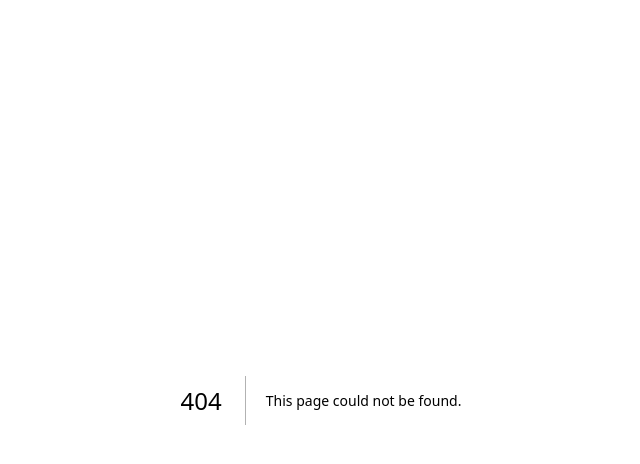
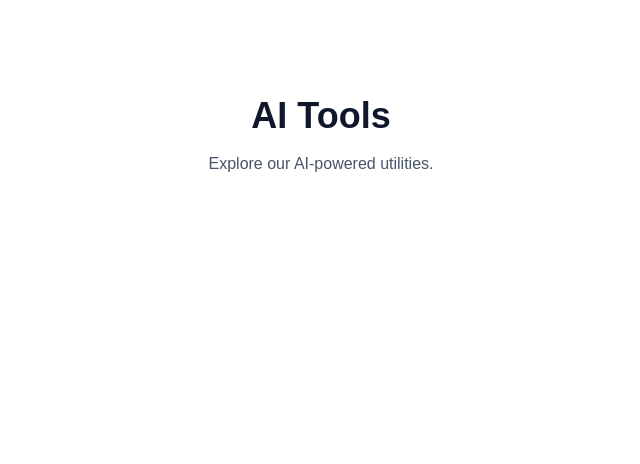
Before and after one commit to expelon/bitviron_saas, a Next.js app: page /ai-tools in a window 1280 px wide. Before the commit this address had no page. Shown: the top 464 px of the page, without its empty margins (319-959 px from the left). Built offline with nearby package versions, Linux system fonts and the light colour scheme.

Commit message:
add all pages

```diff
--- /dev/null
+++ b/app/about/page.tsx
@@ -0,0 +1,10 @@
+import React from 'react';
+
+export default function AboutPage() {
+    return (
+        <div className="min-h-screen pt-24 px-6 flex flex-col items-center">
+            <h1 className="text-4xl font-bold text-slate-900 mb-4">About Us</h1>
+            <p className="text-slate-600">Learn more about Bitviron.</p>
+        </div>
+    );
+}
--- /dev/null
+++ b/app/ai-tools/page.tsx
@@ -0,0 +1,10 @@
+import React from 'react';
+
+export default function AIToolsPage() {
+    return (
+        <div className="min-h-screen pt-24 px-6 flex flex-col items-center">
+            <h1 className="text-4xl font-bold text-slate-900 mb-4">AI Tools</h1>
+            <p className="text-slate-600">Explore our AI-powered utilities.</p>
+        </div>
+    );
+}
--- /dev/null
+++ b/app/blog/page.tsx
@@ -0,0 +1,10 @@
+import React from 'react';
+
+export default function BlogPage() {
+    return (
+        <div className="min-h-screen pt-24 px-6 flex flex-col items-center">
+            <h1 className="text-4xl font-bold text-slate-900 mb-4">Blog</h1>
+            <p className="text-slate-600">Latest updates coming soon.</p>
+        </div>
+    );
+}
--- /dev/null
+++ b/app/category/page.tsx
@@ -0,0 +1,10 @@
+import React from 'react';
+
+export default function CategoryPage() {
+    return (
+        <div className="min-h-screen pt-24 px-6 flex flex-col items-center">
+            <h1 className="text-4xl font-bold text-slate-900 mb-4">Categories</h1>
+            <p className="text-slate-600">Browse tools by category.</p>
+        </div>
+    );
+}
--- /dev/null
+++ b/app/contact/page.tsx
@@ -0,0 +1,10 @@
+import React from 'react';
+
+export default function ContactPage() {
+    return (
+        <div className="min-h-screen pt-24 px-6 flex flex-col items-center">
+            <h1 className="text-4xl font-bold text-slate-900 mb-4">Contact Us</h1>
+            <p className="text-slate-600">Get in touch with the Bitviron team.</p>
+        </div>
+    );
+}
--- /dev/null
+++ b/app/tools/page.tsx
@@ -0,0 +1,10 @@
+import React from 'react';
+
+export default function ToolsPage() {
+    return (
+        <div className="min-h-screen pt-24 px-6 flex flex-col items-center">
+            <h1 className="text-4xl font-bold text-slate-900 mb-4">Tools Not Found</h1>
+            <p className="text-slate-600">This page is currently under construction.</p>
+        </div>
+    );
+}
--- a/components/Footer.tsx
+++ b/components/Footer.tsx
@@ -1,6 +1,7 @@
 "use client";
 
 import React from 'react';
+import Link from 'next/link';
 
 const Footer: React.FC = () => {
   return (
@@ -25,20 +26,20 @@ const Footer: React.FC = () => {
           <div>
             <h5 className="font-bold text-slate-900 mb-6 uppercase tracking-widest text-xs">Product</h5>
             <ul className="space-y-4 text-sm text-slate-500 font-medium">
-              <li><a href="#" className="hover:text-blue-600 transition-colors">Tools Library</a></li>
-              <li><a href="#" className="hover:text-blue-600 transition-colors">AI Utilities</a></li>
-              <li><a href="#" className="hover:text-blue-600 transition-colors">API Access</a></li>
-              <li><a href="#" className="hover:text-blue-600 transition-colors">Premium Plans</a></li>
+              <li><Link href="/tools" className="hover:text-blue-600 transition-colors">Tools Library</Link></li>
+              <li><Link href="/ai-tools" className="hover:text-blue-600 transition-colors">AI Utilities</Link></li>
+              <li><Link href="#" className="hover:text-blue-600 transition-colors">API Access</Link></li>
+              <li><Link href="#" className="hover:text-blue-600 transition-colors">Premium Plans</Link></li>
             </ul>
           </div>
 
           <div>
             <h5 className="font-bold text-slate-900 mb-6 uppercase tracking-widest text-xs">Company</h5>
             <ul className="space-y-4 text-sm text-slate-500 font-medium">
-              <li><a href="#" className="hover:text-blue-600 transition-colors">About Us</a></li>
-              <li><a href="#" className="hover:text-blue-600 transition-colors">Careers</a></li>
-              <li><a href="#" className="hover:text-blue-600 transition-colors">Blog</a></li>
-              <li><a href="#" className="hover:text-blue-600 transition-colors">Contact</a></li>
+              <li><Link href="/about" className="hover:text-blue-600 transition-colors">About Us</Link></li>
+              <li><Link href="#" className="hover:text-blue-600 transition-colors">Careers</Link></li>
+              <li><Link href="/blog" className="hover:text-blue-600 transition-colors">Blog</Link></li>
+              <li><Link href="/contact" className="hover:text-blue-600 transition-colors">Contact</Link></li>
             </ul>
           </div>
 
@@ -46,9 +47,9 @@ const Footer: React.FC = () => {
             <h5 className="font-bold text-slate-900 mb-6 uppercase tracking-widest text-xs">Legal & Support</h5>
             <div className="flex flex-col gap-4">
               <ul className="space-y-4 text-sm text-slate-500 font-medium">
-                <li><a href="#" className="hover:text-blue-600 transition-colors">Terms of Service</a></li>
-                <li><a href="#" className="hover:text-blue-600 transition-colors">Privacy Policy</a></li>
-                <li><a href="#" className="hover:text-blue-600 transition-colors">Status Page</a></li>
+                <li><Link href="#" className="hover:text-blue-600 transition-colors">Terms of Service</Link></li>
+                <li><Link href="#" className="hover:text-blue-600 transition-colors">Privacy Policy</Link></li>
+                <li><Link href="#" className="hover:text-blue-600 transition-colors">Status Page</Link></li>
               </ul>
             </div>
             <div className="mt-8">
@@ -72,9 +73,9 @@ const Footer: React.FC = () => {
             © {new Date().getFullYear()} Bitviron Platform. All rights reserved.
           </div>
           <div className="flex gap-8">
-            <a href="#" className="text-sm text-slate-400 hover:text-slate-900 font-medium">Twitter</a>
-            <a href="#" className="text-sm text-slate-400 hover:text-slate-900 font-medium">GitHub</a>
-            <a href="#" className="text-sm text-slate-400 hover:text-slate-900 font-medium">Solutions</a>
+            <Link href="#" className="text-sm text-slate-400 hover:text-slate-900 font-medium">Twitter</Link>
+            <Link href="#" className="text-sm text-slate-400 hover:text-slate-900 font-medium">GitHub</Link>
+            <Link href="#" className="text-sm text-slate-400 hover:text-slate-900 font-medium">Solutions</Link>
           </div>
         </div>
       </div>
--- a/components/Header.tsx
+++ b/components/Header.tsx
@@ -1,6 +1,7 @@
 "use client";
 
 import React, { useState } from 'react';
+import Link from 'next/link';
 
 interface HeaderProps {
   isScrolled: boolean;
@@ -14,17 +15,17 @@ const Header: React.FC<HeaderProps> = ({ isScrolled }) => {
   };
 
   const menuItems = [
-    { label: 'Tools', href: '#' },
-    { label: 'AI Tools', href: '#' },
-    { label: 'Category', href: '#' },
-    { label: 'Blog', href: '#' },
-    { label: 'About Us', href: '#' },
+    { label: 'Tools', href: '/tools' },
+    { label: 'Blog', href: '/blog' },
+    { label: 'AI Tools', href: '/ai-tools' },
+    { label: 'Category', href: '/category' },
+    { label: 'About Us', href: '/about' },
   ];
 
   return (
     <header className={`absolute top-0 left-0 right-0 z-[100] transition-all duration-500 ${isScrolled ? 'bg-white/90 backdrop-blur-md py-4 shadow-sm' : 'bg-transparent py-6'}`}>
       <div className="max-w-7xl mx-auto px-6 flex items-center justify-between">
-        <div className="flex items-center gap-2 group cursor-pointer">
+        <Link href="/" className="flex items-center gap-2 group cursor-pointer">
           <div className="grid grid-cols-2 gap-0.5 group-hover:rotate-180 transition-transform duration-700">
             <div className="w-3 h-3 rounded-full bg-blue-600"></div>
             <div className="w-3 h-3 rounded-full bg-blue-200"></div>
@@ -32,26 +33,26 @@ const Header: React.FC<HeaderProps> = ({ isScrolled }) => {
             <div className="w-3 h-3 rounded-full bg-blue-600"></div>
           </div>
           <span className="text-2xl font-bold tracking-tight text-slate-900">Bitviron</span>
-        </div>
+        </Link>
 
         {/* Desktop Navigation */}
         <nav className="hidden lg:flex items-center gap-10">
           {menuItems.map((item) => (
-            <a
+            <Link
               key={item.label}
               href={item.href}
               className="text-sm font-medium text-slate-600 hover:text-blue-600 transition-colors relative group"
             >
               {item.label}
               <span className="absolute -bottom-1 left-0 w-0 h-0.5 bg-blue-600 transition-all group-hover:w-full"></span>
-            </a>
+            </Link>
           ))}
         </nav>
 
         <div className="hidden lg:flex items-center gap-4">
-          <button className="text-sm font-bold text-slate-900 border-2 border-slate-900/10 px-6 py-2.5 rounded-full hover:bg-slate-50 transition-all active:scale-95">
+          <Link href="/contact" className="text-sm font-bold text-slate-900 border-2 border-slate-900/10 px-6 py-2.5 rounded-full hover:bg-slate-50 transition-all active:scale-95">
             Contact
-          </button>
+          </Link>
         </div>
 
         {/* Mobile Menu Button - Morphing Hamburger */}
@@ -76,7 +77,7 @@ const Header: React.FC<HeaderProps> = ({ isScrolled }) => {
         <div className="relative h-full flex flex-col px-8 pt-32 pb-12">
           <nav className="flex flex-col gap-8">
             {menuItems.map((item, index) => (
-              <a
+              <Link
                 key={item.label}
                 href={item.href}
                 className={`text-4xl font-black text-slate-900 tracking-tighter hover:text-blue-600 transition-all transform duration-500 ${isMenuOpen ? 'translate-x-0 opacity-100' : '-translate-x-4 opacity-0'}`}
@@ -84,14 +85,14 @@ const Header: React.FC<HeaderProps> = ({ isScrolled }) => {
                 onClick={() => setIsMenuOpen(false)}
               >
                 {item.label}.
-              </a>
+              </Link>
             ))}
           </nav>
 
           <div className={`mt-auto space-y-4 transform transition-all duration-700 delay-500 ${isMenuOpen ? 'translate-y-0 opacity-100' : 'translate-y-8 opacity-0'}`}>
-            <button className="w-full bg-slate-900 text-white font-bold py-5 rounded-2xl shadow-xl shadow-slate-200 hover:bg-slate-800 transition-colors">
+            <Link href="/contact" className="block w-full text-center bg-slate-900 text-white font-bold py-5 rounded-2xl shadow-xl shadow-slate-200 hover:bg-slate-800 transition-colors" onClick={() => setIsMenuOpen(false)}>
               Contact
-            </button>
+            </Link>
           </div>
 
           {/* Subtle decoration in mobile menu */}
```
